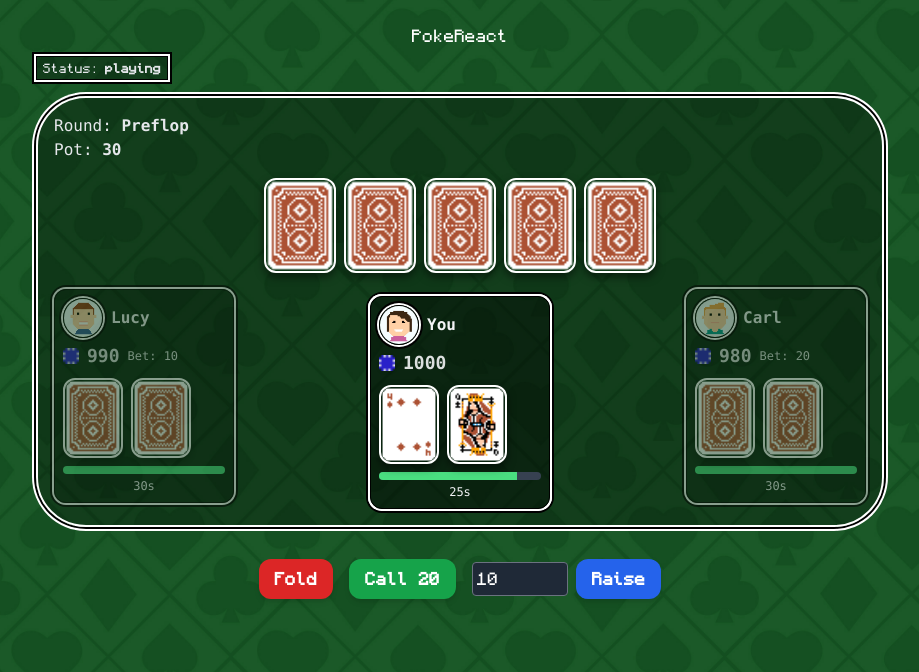
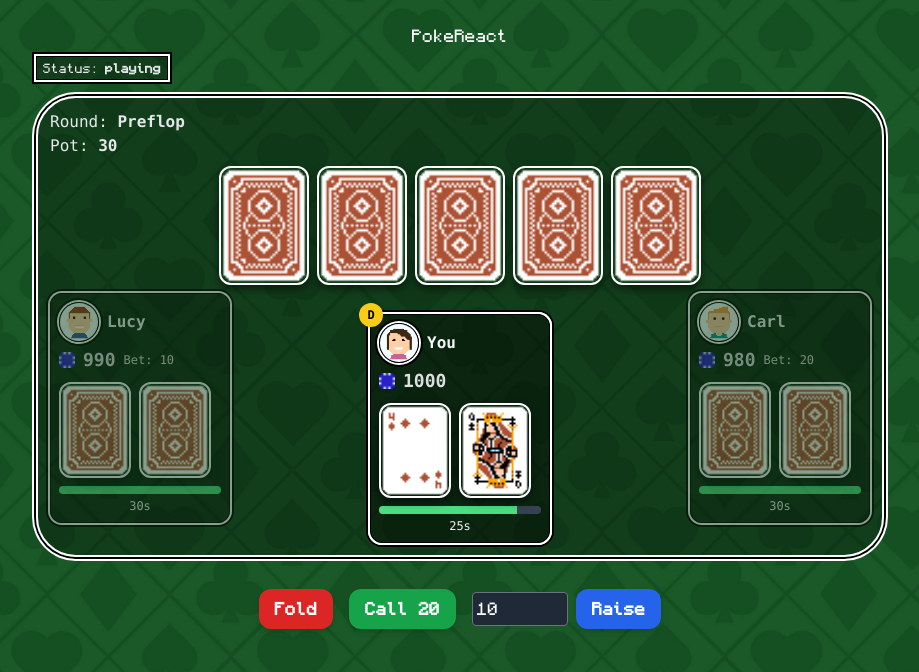
Before and after one commit to fjrmhri/Simple-Poker-Game, a React (Create React App) app: page / in a window 1280 px wide. Shown: the top 672 px of the page, without its empty margins (180-1099 px from the left). Built offline with nearby package versions, Linux system fonts and the light colour scheme.

Commit message:
Improve table layout and dealer indicator

```diff
--- a/src/App.js
+++ b/src/App.js
@@ -43,7 +43,7 @@ export default function App() {
   }, [winners, status, playWinnerSound]);
 
   return (
-    <div className="min-h-screen">
+    <div className="min-h-screen overflow-y-auto">
       <div className="max-w-4xl mx-auto p-4">
         <h1 className="text-white mb-2 text-center mx-auto mt-2">PokeReact</h1>
 
--- a/src/components/PlayerSeat.jsx
+++ b/src/components/PlayerSeat.jsx
@@ -11,6 +11,7 @@ export default function PlayerSeat({
   isTurn = false,
   reveal = false,
   round,
+  isDealer = false,
 }) {
   const showFace = isYou || reveal;
   const [c1, c2] = player.hand || [];
@@ -61,10 +62,13 @@ export default function PlayerSeat({
     : "bg-blue-600";
   return (
     <div
-      className={`p-2 min-w-[180px] rounded-xl transition-all duration-300 ease-in-out border border-black shadow-[0_0_0_2px_#fff,0_0_0_4px_#000] bg-black/40 text-gray-100 ${
+      className={`relative p-2 min-w-[180px] rounded-xl transition-all duration-300 ease-in-out border border-black shadow-[0_0_0_2px_#fff,0_0_0_4px_#000] bg-black/40 text-gray-100 ${
         isTurn ? "ring-2 ring-white" : ""
       } ${round !== "Showdown" && !isTurn ? "opacity-50" : ""}`}
     >
+      {isDealer && (
+        <div className="absolute -top-3 -left-3 w-6 h-6 flex items-center justify-center rounded-full bg-yellow-400 text-black text-xs font-bold shadow">D</div>
+      )}
       <div className="flex items-center gap-2">
         <label className="relative cursor-pointer">
           <img
@@ -101,8 +105,8 @@ export default function PlayerSeat({
         )}
       </div>
       <div className="mt-2 flex gap-2">
-        <CardImg card={showFace ? c1 : { back: true }} w={60} />
-        <CardImg card={showFace ? c2 : { back: true }} w={60} />
+        <CardImg card={showFace ? c1 : { back: true }} w={72} />
+        <CardImg card={showFace ? c2 : { back: true }} w={72} />
       </div>
       {showFace && <div className="mt-1 text-xs text-center">{comboName}</div>}
       <div className="mt-2">
--- a/src/components/PokerTable.jsx
+++ b/src/components/PokerTable.jsx
@@ -5,13 +5,13 @@ import CardImg from "./CardImg";
 import PlayerSeat from "./PlayerSeat";
 
 export default function PokerTable({ state, pot, winners }) {
-  const { players, currentPlayer, community, round } = state;
+  const { players, currentPlayer, community, round, dealerIndex } = state;
 
   const revealEveryone = round === "Showdown";
 
   return (
     <div className="p-2 text-white">
-      <div className="relative mx-auto max-w-5xl p-4 rounded-[50px] border-2 border-white shadow-[0_0_0_2px_#000,0_0_0_4px_#fff] bg-[rgba(0,0,0,0.3)] text-[#111827] font-mono box-border">
+      <div className="relative mx-auto max-w-4xl p-3 rounded-[40px] border-2 border-white shadow-[0_0_0_2px_#000,0_0_0_4px_#fff] bg-[rgba(0,0,0,0.3)] text-[#111827] font-mono box-border">
         {" "}
         <div className="text-[#e5e7eb]">
           <div>
@@ -28,15 +28,15 @@ export default function PokerTable({ state, pot, winners }) {
           </motion.div>
         </div>
         {/* Community cards */}
-        <div className="flex gap-2 justify-center my-4">
+        <div className="flex gap-2 justify-center my-2">
           {[0, 1, 2, 3, 4].map((i) => (
-            <CardImg key={i} card={community[i]} w={72} />
+            <CardImg key={i} card={community[i]} w={90} />
           ))}
         </div>
         {/* Players layout */}
-        <div className="relative mt-4 h-[220px]">
+        <div className="relative mt-2 h-[250px]">
           {/* Player (you) at bottom center */}
-          <div className="absolute bottom-0 left-1/2 -translate-x-1/2">
+          <div className="absolute bottom-0 left-1/2 -translate-x-1/2 transform">
             <PlayerSeat
               player={players[0]}
               community={community}
@@ -48,11 +48,12 @@ export default function PokerTable({ state, pot, winners }) {
               }
               round={round}
               reveal={revealEveryone}
+              isDealer={dealerIndex === 0}
             />
           </div>
 
           {/* Bots on the sides */}
-          <div className="absolute top-0 left-0 flex flex-col gap-4">
+          <div className="absolute top-0 left-0 flex flex-col gap-2">
             {players
               .slice(1, 1 + Math.ceil((players.length - 1) / 2))
               .map((p, idx) => (
@@ -60,6 +61,7 @@ export default function PokerTable({ state, pot, winners }) {
                   key={idx + 1}
                   player={p}
                   community={community}
+                  isDealer={dealerIndex === idx + 1}
                   isTurn={
                     idx + 1 === currentPlayer &&
                     round !== "Showdown" &&
@@ -71,7 +73,7 @@ export default function PokerTable({ state, pot, winners }) {
               ))}
           </div>
 
-          <div className="absolute top-0 right-0 flex flex-col gap-4 items-end">
+          <div className="absolute top-0 right-0 flex flex-col gap-2 items-end">
             {players
               .slice(1 + Math.ceil((players.length - 1) / 2))
               .map((p, idx) => (
@@ -79,6 +81,10 @@ export default function PokerTable({ state, pot, winners }) {
                   key={idx + 1 + Math.ceil((players.length - 1) / 2)}
                   player={p}
                   community={community}
+                  isDealer={
+                    dealerIndex ===
+                    idx + 1 + Math.ceil((players.length - 1) / 2)
+                  }
                   isTurn={
                     idx + 1 + Math.ceil((players.length - 1) / 2) ===
                       currentPlayer &&
--- a/src/core/models.js
+++ b/src/core/models.js
@@ -1,4 +1,5 @@
 // src/core/models.js
+/* global structuredClone */
 import { getWinners as evaluateWinners } from "./handEvaluator";
 
 // Util
@@ -43,8 +44,8 @@ export function deepClone(obj) {
   if (obj === null || obj === undefined) {
     throw new Error("deepClone requires a valid object");
   }
-  if (typeof globalThis.structuredClone === "function") {
-    return globalThis.structuredClone(obj);
+  if (typeof structuredClone === "function") {
+    return structuredClone(obj);
   }
   const seen = new WeakMap();
   const clone = (value) => {
@@ -78,6 +79,23 @@ export function deepClone(obj) {
     return result;
   };
   return clone(obj);
+}
+
+// Build a fresh player state from a template or previous player object
+function buildPlayer(base, deck) {
+  return {
+    name: base.name,
+    isBot: !!base.isBot,
+    level: base.level || "easy",
+    avatar: base.avatar || "/assets/others/dealer.png",
+    chips: base.chips ?? 1000,
+    bet: 0,
+    totalBet: 0,
+    folded: false,
+    hand: [deck.pop(), deck.pop()],
+    lastAction: null,
+    lastActionAmount: 0,
+  };
 }
 
 /**
@@ -208,31 +226,11 @@ export default class Game {
     let dealerIndex = this.dealerIndex;
 
     if (!prevState) {
-        players = this.templatePlayers.map((p) => ({
-          name: p.name,
-          isBot: p.isBot,
-          level: p.level,
-          avatar: p.avatar,
-          chips: 1000,
-          bet: 0,
-          totalBet: 0,
-          folded: false,
-          hand: [deck.pop(), deck.pop()],
-          lastAction: null,
-          lastActionAmount: 0,
-        }));
-      dealerIndex = 0;
+        players = this.templatePlayers.map((p) => buildPlayer(p, deck));
+        dealerIndex = 0;
     } else {
-        players = prevState.players.map((p) => ({
-          ...p,
-          bet: 0,
-          totalBet: 0,
-          folded: false,
-          hand: [deck.pop(), deck.pop()],
-          lastAction: null,
-          lastActionAmount: 0,
-        }));
-      dealerIndex = (prevState.dealerIndex + 1) % players.length;
+        players = prevState.players.map((p) => buildPlayer(p, deck));
+        dealerIndex = (prevState.dealerIndex + 1) % players.length;
     }
 
     const smallBlind = 10;
--- a/src/index.css
+++ b/src/index.css
@@ -12,7 +12,7 @@
 }
 
 body {
-  @apply text-white;
+  @apply text-white overflow-auto;
   font-family: "Monocraft", monospace;
 
   background-image: url("/public/assets/background.jpg");
```
